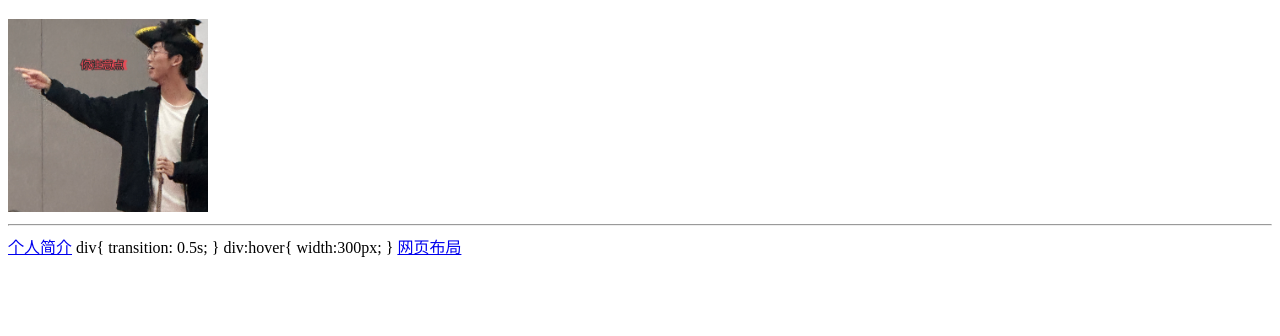
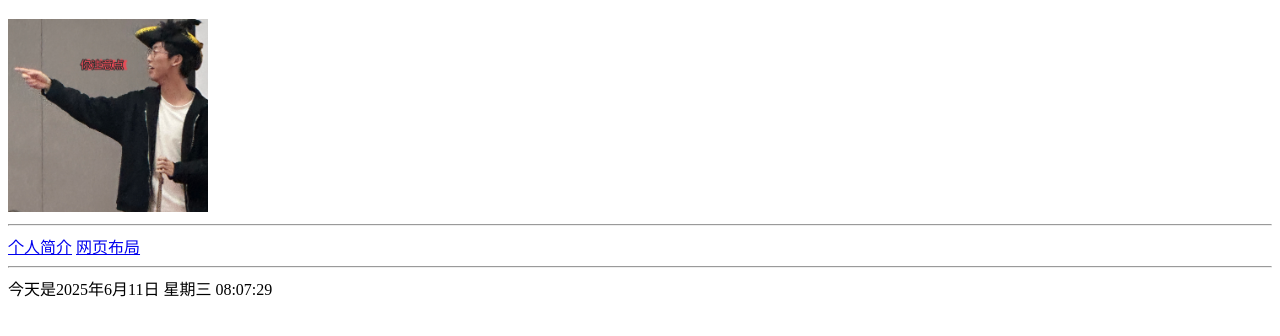
Before and after one commit to supersonicteddy/supersonicteddy.github.io, a plain HTML site: page index.html in a window 1280 px wide. Shown: the part 70-406 px from the top of the page. Drawn offline with Linux system fonts and the light colour scheme.

Commit message:
Update index.html

```diff
--- a/index.html
+++ b/index.html
@@ -10,12 +10,32 @@
     <img src="微信图片_20250406162120.jpg" alt="" width="200px">
     <hr>
     <a href="introduce.html">个人简介</a>
-    div{
-        transition: 0.5s;
+        <a href="layout.html">网页布局</a>
+    <hr>
+    <div id="currentTime"></div>
+
+    <script>
+        function updateTime() {
+            const now = new Date();
+            const year = now.getFullYear();
+            const month = now.getMonth() + 1;
+            const day = now.getDate();
+
+            const weekdays = ['星期日', '星期一', '星期二', '星期三', '星期四', '星期五', '星期六'];
+            const weekday = weekdays[now.getDay()];
+
+            const hours = String(now.getHours()).padStart(2, '0');
+            const minutes = String(now.getMinutes()).padStart(2, '0');
+            const seconds = String(now.getSeconds()).padStart(2, '0');
+
+            document.getElementById('currentTime').textContent =
+                `今天是${year}年${month}月${day}日 ${weekday} ${hours}:${minutes}:${seconds}`;
         }
-        div:hover{
-        width:300px;
-        }
-        <a href="layout.html">网页布局</a>
+
+        // 初始加载
+        updateTime();
+        // 每秒更新一次
+        setInterval(updateTime, 1000);
+    </script>
 </body>
 </html>
```
